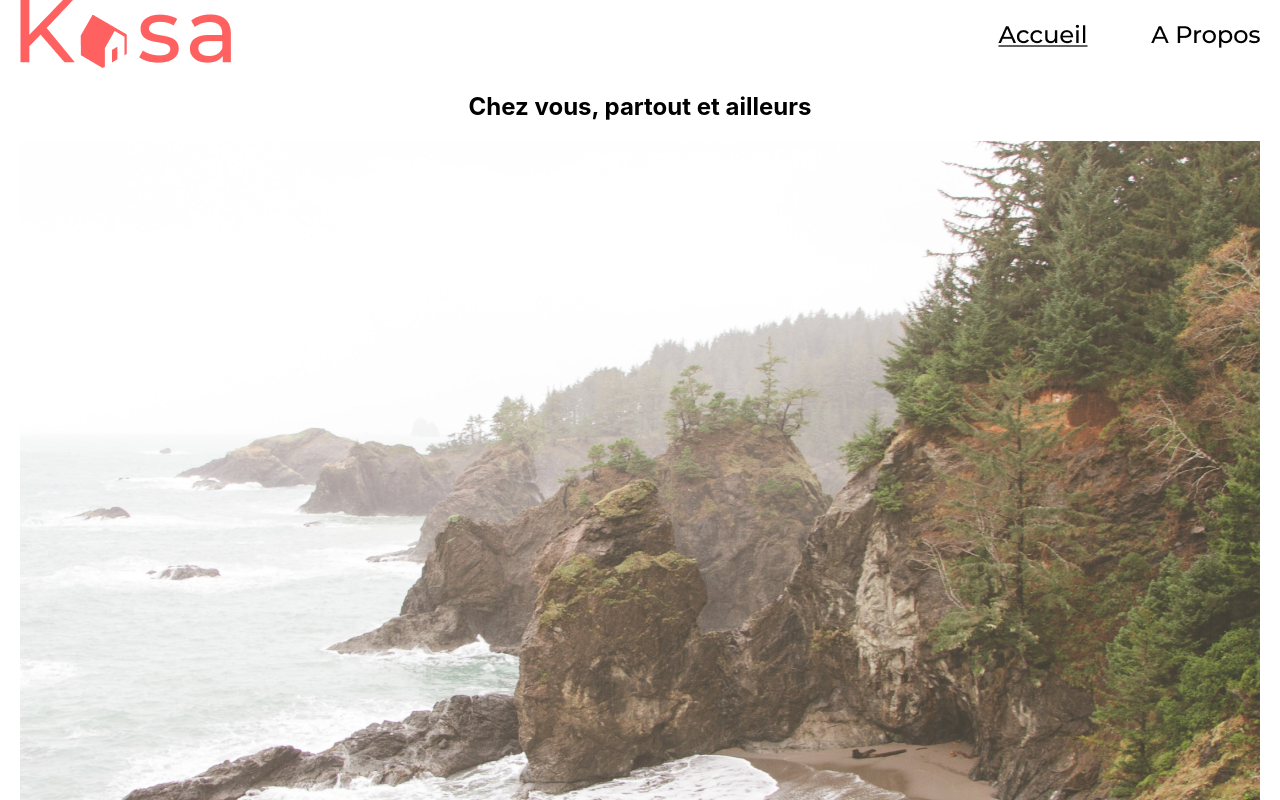
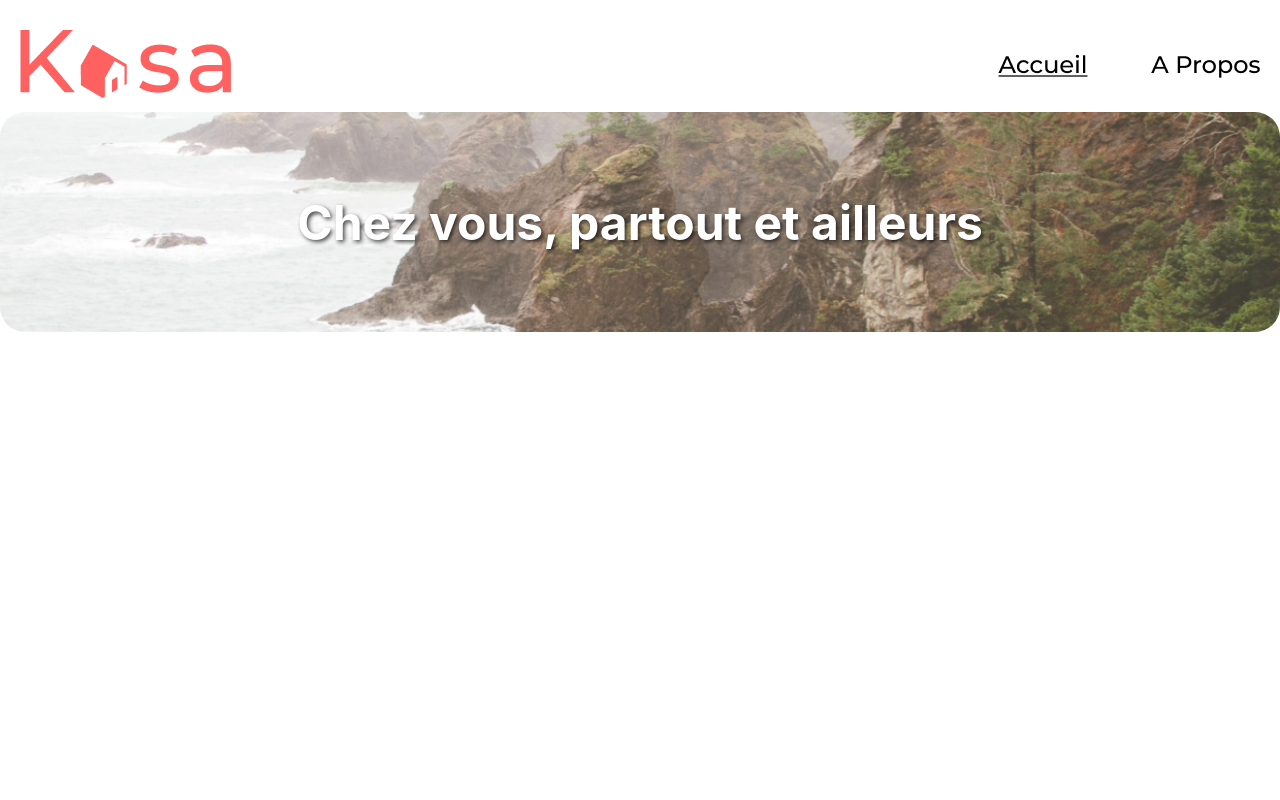
Before and after one commit to dollyazur/kasa-deploy, a React (Create React App) app: page / in a window 1280 px wide. Shown: the top 800 px of the page. Built offline with nearby package versions, Linux system fonts and the light colour scheme.

Commit message:
début correction css

```diff
--- a/src/components/Banner/Banner.jsx
+++ b/src/components/Banner/Banner.jsx
@@ -1,5 +1,6 @@
 import React from "react";
 import image from "../../images/images_sources/Image_source_1.png";
+import "../../components/Banner/banner.scss";
 
 function Banner() {
   return (
--- a/src/components/Banner/banner.scss
+++ b/src/components/Banner/banner.scss
@@ -1,7 +1,7 @@
 .banner {
   position: relative;
   width: 100%;
-  height: 100vh;
+  height: 30vh;
   display: flex;
   justify-content: center;
   align-items: center;
@@ -9,7 +9,8 @@
 
 .banner img {
   width: 100%;
-  height: 100%;
+  height: 220px;
+  border-radius: 25px;
   object-fit: cover;
   position: absolute; /* L'image devient un fond */
   z-index: -1; /* Envoyée derrière le texte */
--- a/src/components/Header/Header.jsx
+++ b/src/components/Header/Header.jsx
@@ -1,5 +1,6 @@
 import React from "react";
 import image from "../../images/Header-img/Desktop/Active_Accueil.png";
+import "../../components/Header/header.scss";
 
 function Header() {
   return (
--- a/src/components/Header/header.scss
+++ b/src/components/Header/header.scss
@@ -1,11 +1,3 @@
 .header {
-  width: 100%;
-  height: 100vh; /* Hauteur : 100% de la fenêtre */
-  background-color: red;
+  margin-top: 30px;
 }
-
-.header img {
-  width: 100%; /* L'image occupe toute la largeur */
-  height: 100%; /* L'image occupe toute la hauteur */
-  object-fit: cover; /* L'image reste proportionnelle */
-}
```
